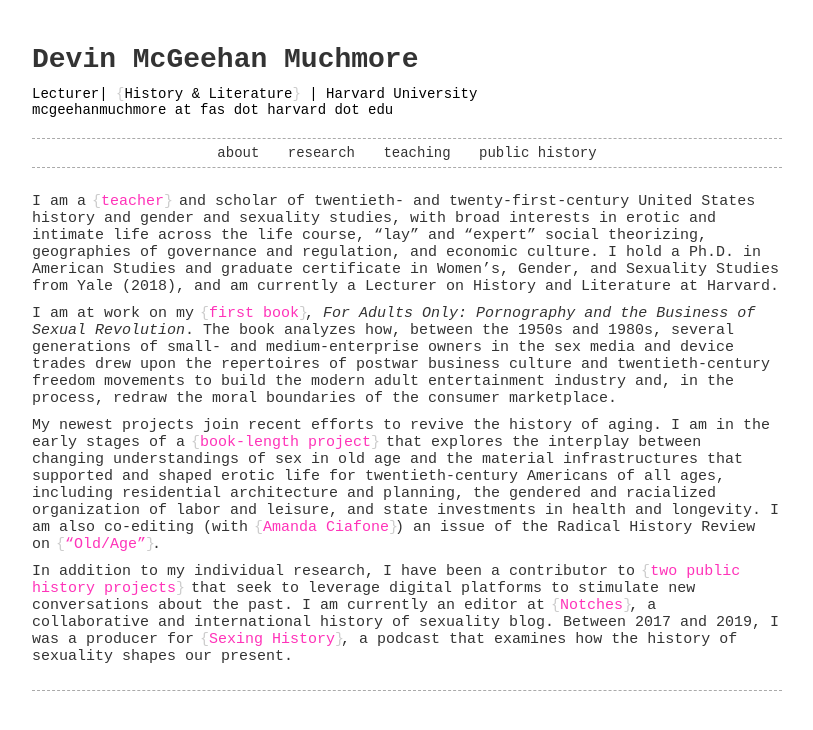
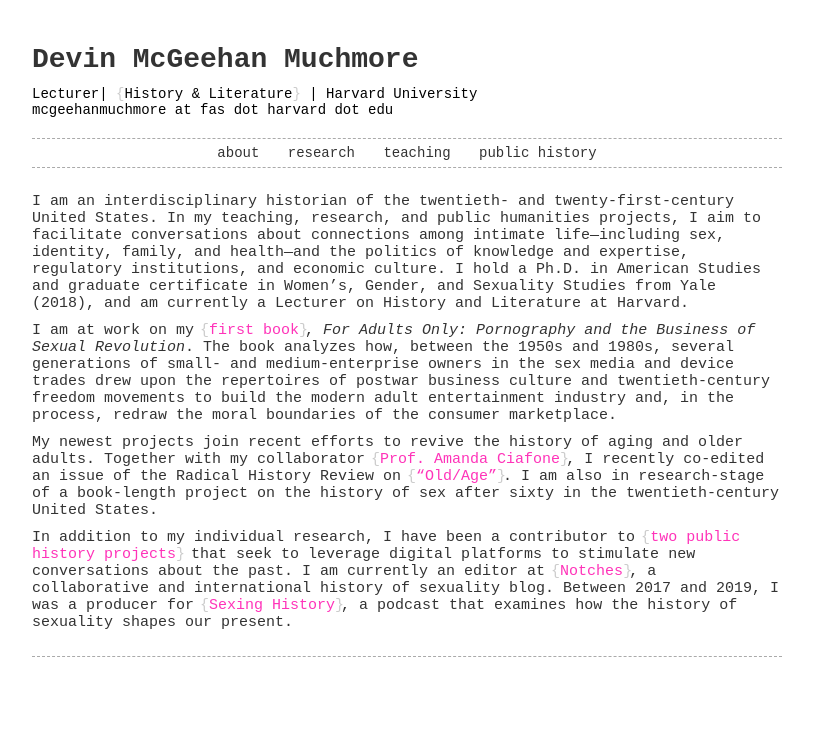
Before and after one commit to devintmm/devintmm.github.io, a Jekyll site: the page built from index.md, in a window 1280 px wide. Shown: the top 730 px of the page, without its empty margins (233-1046 px from the left). Built offline with Jekyll 4.4.1, drawn with Linux system fonts in a browser that asks for light colours.

Commit message:
Update index.md

```diff
--- a/index.md
+++ b/index.md
@@ -1,10 +1,10 @@
 ---
 layout: content
 ---
-I am a [teacher](/teaching) and scholar of twentieth- and twenty-first-century United States history and gender and sexuality studies, with broad interests in erotic and intimate life across the life course, "lay" and "expert" social theorizing, geographies of governance and regulation, and economic culture. I hold a Ph.D. in American Studies and graduate certificate in Women's, Gender, and Sexuality Studies from Yale (2018), and am currently a Lecturer on History and Literature at Harvard.
+I am an interdisciplinary historian of the twentieth- and twenty-first-century United States. In my teaching, research, and public humanities projects, I aim to facilitate conversations about connections among intimate life—including sex, identity, family, and health—and the politics of knowledge and expertise, regulatory institutions, and economic culture. I hold a Ph.D. in American Studies and graduate certificate in Women's, Gender, and Sexuality Studies from Yale (2018), and am currently a Lecturer on History and Literature at Harvard.
 
 I am at work on my [first book](/research), *For Adults Only: Pornography and the Business of Sexual Revolution*. The book analyzes how, between the 1950s and 1980s, several generations of small- and medium-enterprise owners in the sex media and device trades drew upon the repertoires of postwar business culture and twentieth-century freedom movements to build the modern adult entertainment industry and, in the process, redraw the moral boundaries of the consumer marketplace.
 
-My newest projects join recent efforts to revive the history of aging. I am in the early stages of a [book-length project](/research) that explores the interplay between changing understandings of sex in old age and the material infrastructures that supported and shaped erotic life for twentieth-century Americans of all ages, including residential architecture and planning, the gendered and racialized organization of labor and leisure, and state investments in health and longevity. I am also co-editing (with [Amanda Ciafone](https://media.illinois.edu/media-cinema-studies/ciafone-amanda)) an issue of the Radical History Review on ["Old/Age"](https://read.dukeupress.edu/radical-history-review/issue/2021/139).
+My newest projects join recent efforts to revive the history of aging and older adults. Together with my collaborator [Prof. Amanda Ciafone](https://media.illinois.edu/media-cinema-studies/ciafone-amanda), I recently co-edited an issue of the Radical History Review on ["Old/Age"](https://read.dukeupress.edu/radical-history-review/issue/2021/139). I am also in research-stage of a book-length project on the history of sex after sixty in the twentieth-century United States.
 
 In addition to my individual research, I have been a contributor to [two public history projects](/public_history) that seek to leverage digital platforms to stimulate new conversations about the past. I am currently an editor at [Notches](http://notchesblog.com), a collaborative and international history of sexuality blog. Between 2017 and 2019, I was a producer for [Sexing History](sexinghistory.com), a podcast that examines how the history of sexuality shapes our present.
```
